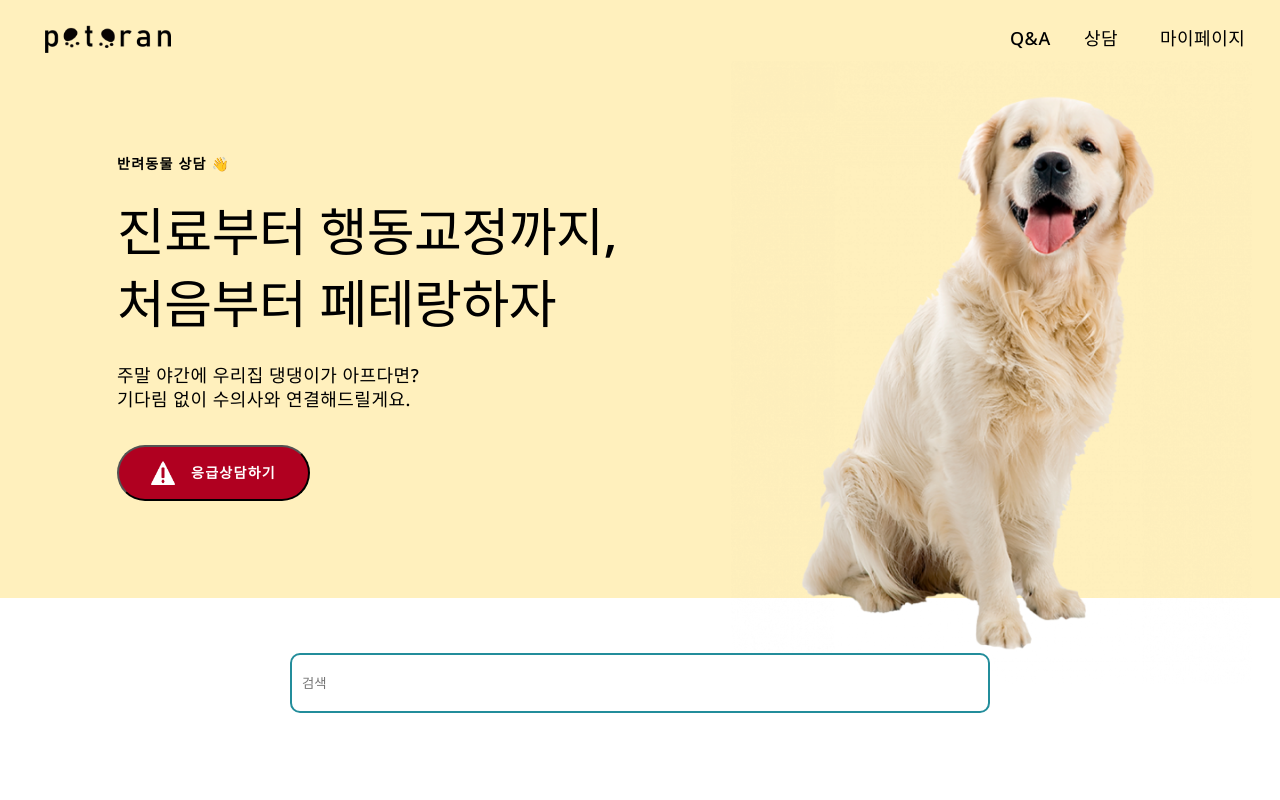
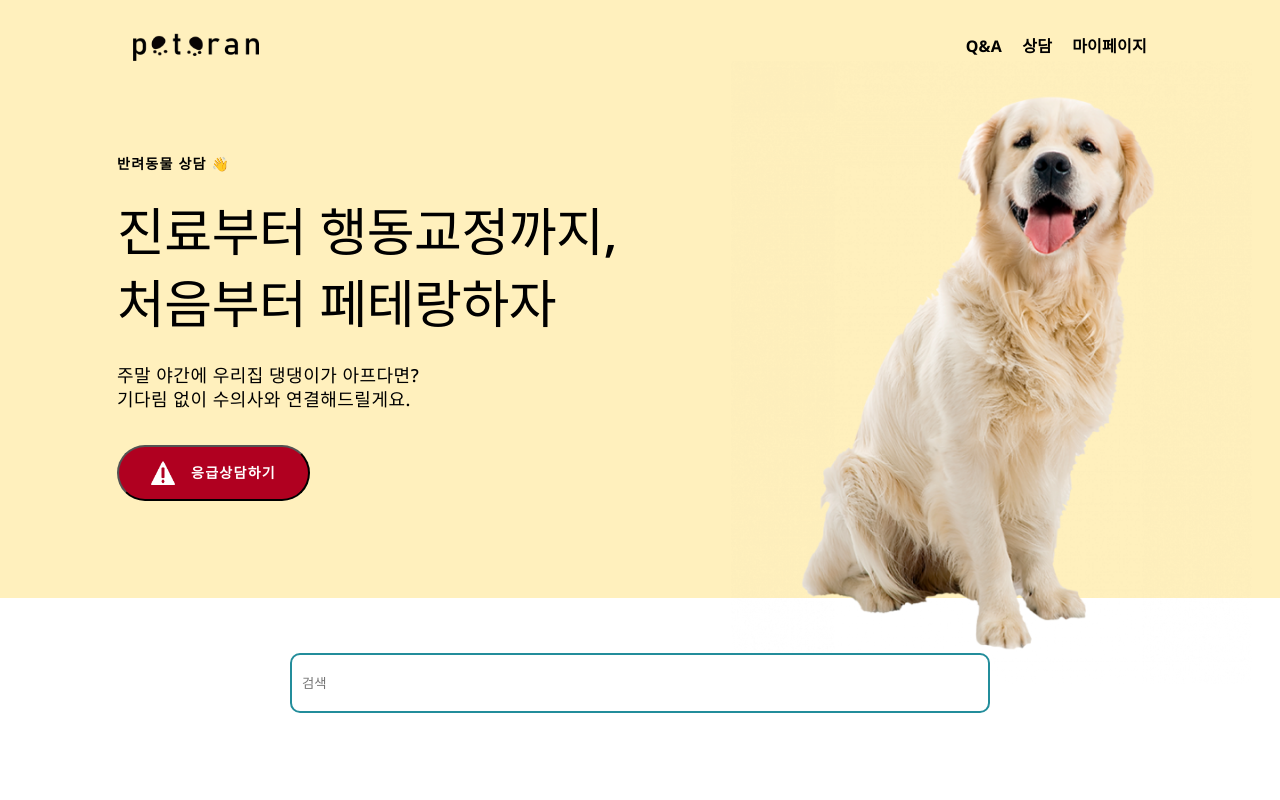
Before and after one commit to chamroro/peteran, a React (Create React App) app: page / in a window 1280 px wide. Shown: the top 800 px of the page. Built offline with nearby package versions, Linux system fonts and the light colour scheme; no server answers; a web font is replaced by a local one.

Commit message:
navbar etc

```diff
--- a/src/components/Navbars.js
+++ b/src/components/Navbars.js
@@ -10,14 +10,13 @@ function Navbars () {
     return (
 
         <div className={styles.nav}>
-        <span>
-            <img
-                src={ require('../assets/logo.png') }/>
-        </span>
+
+            <img src={ require('../assets/logo.png') }/>
+
             <ul>
-            <li className={styles.li1}><NavLink to="/qna"><Text n="b1" text="Q&A" color="#238D9B"/> </NavLink></li>
-            <li className={styles.li2}><NavLink to="/clinic"><Text n="b1" text="상담" color="#238D9B"/></NavLink></li>
-            <li className={styles.li3}><NavLink to="/mypage"><Text n="b1" text="마이페이지" color="#238D9B"/></NavLink></li>
+                <li><NavLink to="/mypage"><Text n="b2" text="마이페이지" color="#238D9B"/></NavLink></li>
+                <li><NavLink to="/clinic"><Text n="b2" text="상담" color="#238D9B"/></NavLink></li>
+                <li><NavLink to="/qna"><Text n="b2" text="Q&A" color="#238D9B"/> </NavLink></li>
             </ul>
         </div>
 
--- a/src/components/Navbars.module.css
+++ b/src/components/Navbars.module.css
@@ -1,51 +1,28 @@
 
 .nav {
     z-index:100;
-    width: 1440px;
-
+    width: 100%;
+    height: 72px;
+    display: flex;
+    justify-content: space-between;
   }
 
 .nav img{
-    position: absolute;
     width: 126px;
     height: 28px;
-    left: 125px;
-    top: 25px;
+    margin-left: 125px;
+    margin-top: 25px;
 }
-.nav span {
-    float: left;
-    color: rgb(0, 0, 0);
-    font-size: 50px;
-    margin-top:25px;
-  }
 
   ul{
     list-style: none;
+    margin-right: 125px;
+    margin-top: 25px
   }
 
-  .li1{
-
-    position: absolute;
-
-    height: 20px;
-    left: 1090px;
-    top: 26px;
-  }
-
-  .li2{
-    position: absolute;
-
-    height: 20px;
-    left: 1164px;;
-    top: 26px;
-  }
-
-  .li3{
-    position: absolute;
-
-    height: 20px;
-    left: 1240px;
-    top: 26px;
+  li{
+    float: right;
+    padding-left: 20px;
   }
 
   .nav a {
--- a/src/routes/Home.js
+++ b/src/routes/Home.js
@@ -17,6 +17,21 @@ function Home() {
   }, []);
   console.log(movies);
   return (
+    <div className={style.background}>
+
+       <img
+        style={{
+          width: "100%",
+          height:"598px",
+          position: "absolute",
+          top:"0px",
+          left:"0px",
+          zIndex:-1
+        }}
+      src={ require('../assets/yellowrec.png') } />
+      <Navbars />
+      <div className={style.greyBackground}>
+      </div>
     <div className={style.container}>
 
       <img
@@ -28,7 +43,7 @@ function Home() {
           zIndex:-1
         }}
       src={ require('../assets/homebg.png') } />
-      <Navbars />
+
       <div className={style.blockText}>
         <div><Text n="B" text="반려동물 상담 👋" color="#238D9B"/></div>
         <div style={{paddingTop: "21px", paddingBottom: "24px;"}}><Text n="h2" text="진료부터 행동교정까지," color="#238D9B"/></div>
@@ -85,8 +100,7 @@ function Home() {
               <img className={style.buttonIcon} src={ require('../assets/b2.png') }/>
             <Text n="B" text="다른 질문 더 보러가기" color="#fff"/></button>
       </div>
-      <div className={style.greyBackground}>
-      </div>
+
       <div className={style.home3}>
 
         <div><Text n="h2" text="나를 브랜딩 할 수 있는" color="#238D9B"/></div>
@@ -117,6 +131,7 @@ function Home() {
       </div>
       <img className={style.home3img} src={ require('../assets/home3.png') } />
     </div>
+    </div>
   );
 }
 
--- a/src/routes/Home.module.css
+++ b/src/routes/Home.module.css
@@ -156,7 +156,7 @@ margin: 0px auto;
 
 .greyBackground{
   position: absolute;
-  width: 1440px;
+  width: 100%;
   height: 701px;
   left: 0px;
   top: 1588px;
```
Also changed, not shown: src/assets/yellowrec.png (added).
